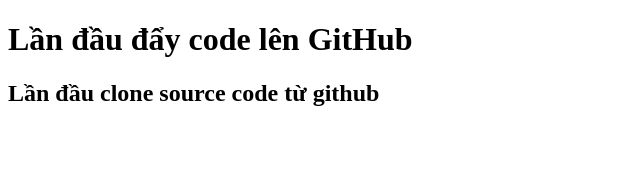
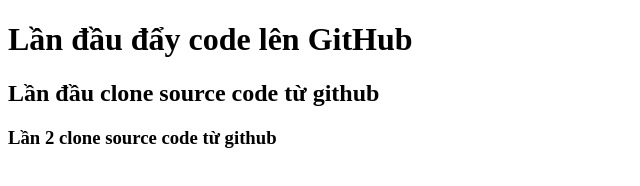
Before and after one commit to thanhhien1732/BC76_DemoGit, a plain HTML site: page index.html in a window 1280 px wide. Shown: the whole page, without its empty margins (0-640 px from the left). Drawn offline with Linux system fonts and the light colour scheme.

Commit message:
Update lan 2

```diff
--- a/index.html
+++ b/index.html
@@ -8,5 +8,6 @@
 <body>
     <h1>Lần đầu đẩy code lên GitHub</h1>
     <h2>Lần đầu clone source code từ github</h2>
+    <h3>Lần 2 clone source code từ github</h3>
 </body>
 </html>
```
